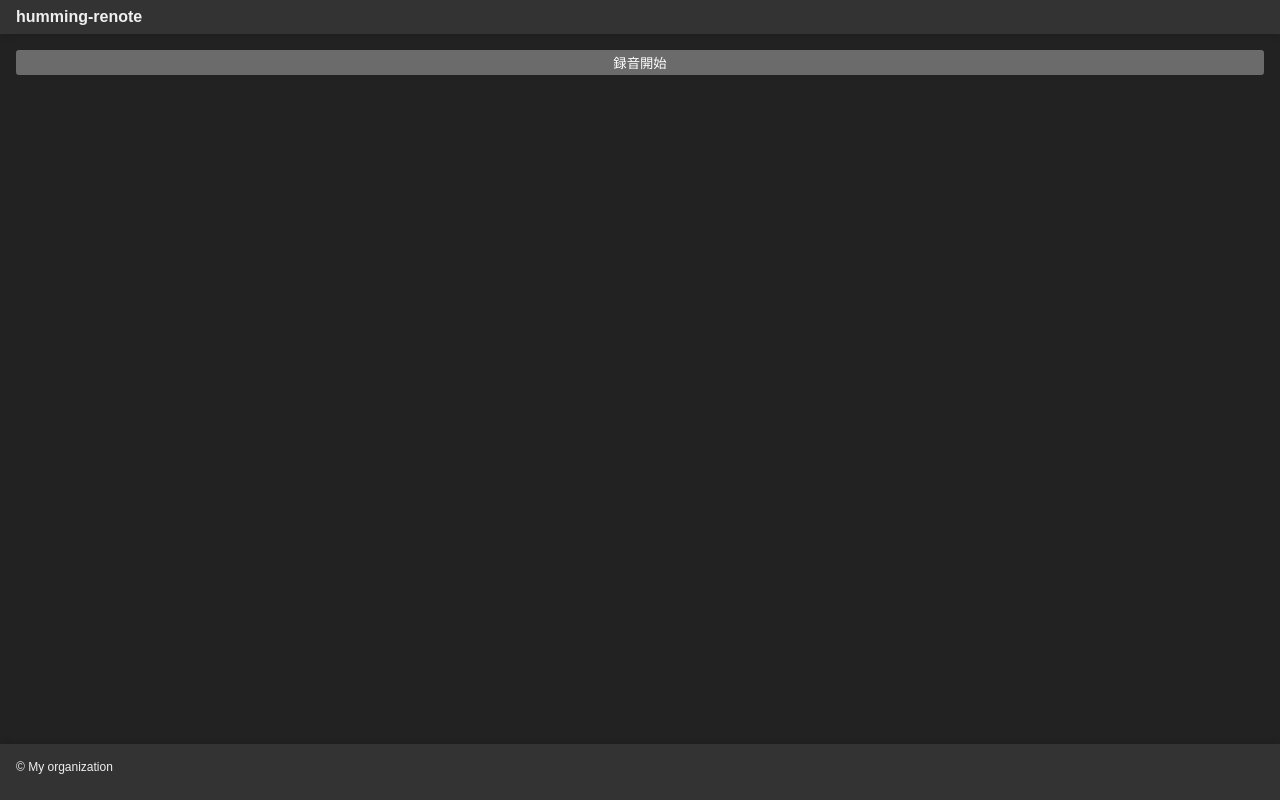
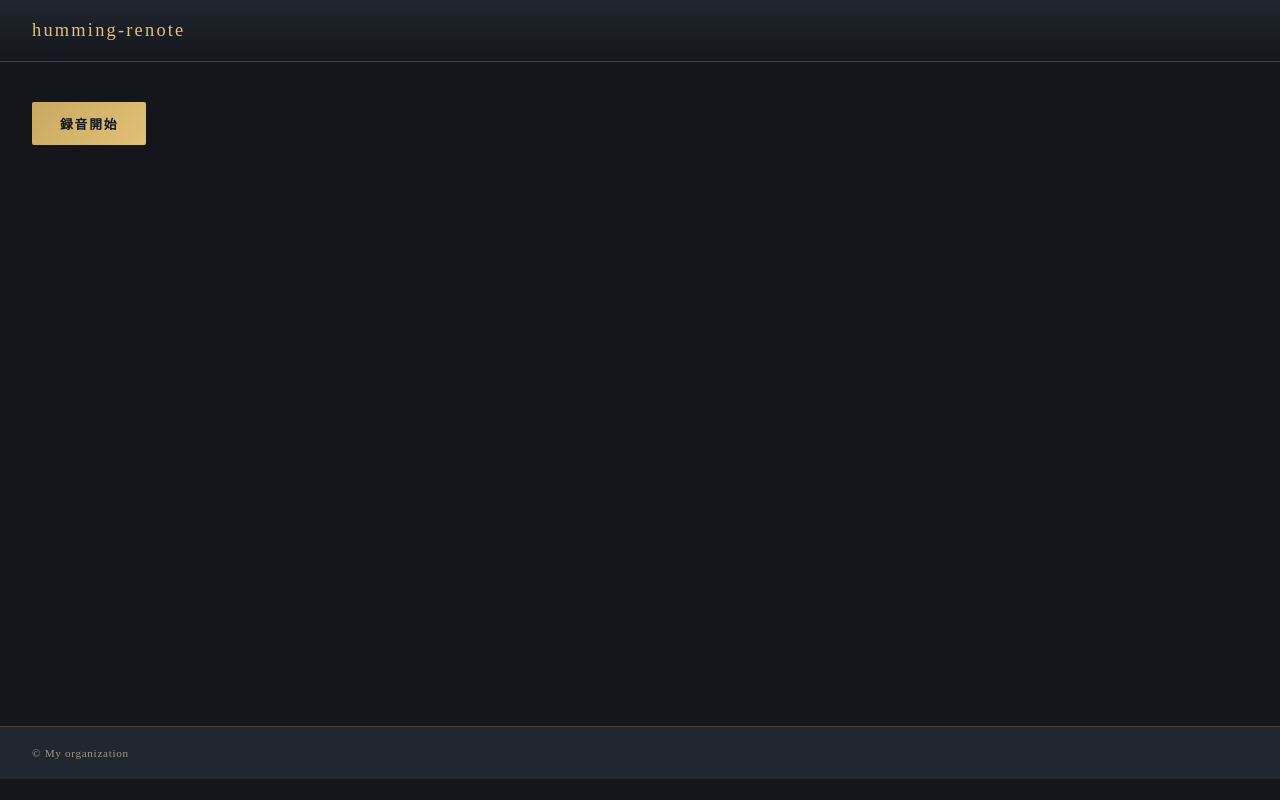
Before and after one commit to reload-co-jp/humming-renote, a Next.js app: page / in a window 1280 px wide. Built offline with nearby package versions, Linux system fonts and the light colour scheme.

Commit message:
Change thema

```diff
--- /dev/null
+++ b/app/layout.module.css
@@ -0,0 +1,28 @@
+.header {
+  background: linear-gradient(180deg, var(--color-surface-raised), var(--color-bg));
+  border-bottom: 1px solid var(--color-border);
+  padding: 1.25rem 2rem;
+  position: relative;
+}
+
+.title {
+  color: var(--color-accent-strong);
+  font-size: 1.15rem;
+  font-weight: 500;
+  letter-spacing: 0.12em;
+}
+
+.main {
+  background: var(--color-bg);
+  min-height: calc(100dvh - 8.5rem);
+  padding: 2.5rem 2rem;
+}
+
+.footer {
+  background: var(--color-surface-raised);
+  border-top: 1px solid var(--color-border);
+  color: var(--color-text-muted);
+  font-size: 0.7rem;
+  letter-spacing: 0.06em;
+  padding: 1.25rem 2rem;
+}
--- a/app/layout.tsx
+++ b/app/layout.tsx
@@ -1,5 +1,6 @@
 import { Title } from "@/components/elements/layout"
 import "./reset.css"
+import styles from "./layout.module.css"
 
 export const metadata = {
   title: "humming-renote",
@@ -10,33 +11,11 @@ const RootLayout = ({ children }: { children: React.ReactNode }) => {
   return (
     <html lang="ja">
       <body>
-        <header
-          style={{
-            backgroundColor: "#333",
-            boxShadow: "0 4px 6px rgba(0, 0, 0, 0.1)",
-            padding: ".5rem 1rem",
-            position: "relative",
-          }}
-        >
-          <Title>humming-renote</Title>
+        <header className={styles.header}>
+          <Title className={styles.title}>humming-renote</Title>
         </header>
-        <main
-          style={{
-            background: "#222",
-            minHeight: "calc(100dvh - 5.625rem)",
-            padding: "1rem",
-          }}
-        >
-          {children}
-        </main>
-        <footer
-          style={{
-            backgroundColor: "#333",
-            boxShadow: "0 -4px 6px rgba(0, 0, 0, 0.1)",
-            fontSize: ".75rem",
-            padding: "1rem",
-          }}
-        >
+        <main className={styles.main}>{children}</main>
+        <footer className={styles.footer}>
           <p>&copy; My organization</p>
         </footer>
       </body>
--- /dev/null
+++ b/app/page.module.css
@@ -0,0 +1,100 @@
+.page {
+  display: flex;
+  flex-direction: column;
+  gap: 2rem;
+  max-width: 640px;
+}
+
+.recordButton {
+  background: linear-gradient(135deg, var(--color-accent), var(--color-accent-strong));
+  border: none;
+  border-radius: 2px;
+  color: var(--color-bg);
+  cursor: pointer;
+  font-size: 0.8rem;
+  font-weight: 600;
+  letter-spacing: 0.14em;
+  padding: 0.75rem 1.75rem;
+  transition: filter 0.2s ease, transform 0.2s ease;
+  width: fit-content;
+}
+
+.recordButton:hover {
+  filter: brightness(1.08);
+  transform: translateY(-1px);
+}
+
+.recordButton.recording {
+  background: transparent;
+  border: 1px solid var(--color-accent);
+  color: var(--color-accent-strong);
+}
+
+.meterCard {
+  background: var(--color-surface);
+  border: 1px solid var(--color-border);
+  border-radius: 4px;
+  display: flex;
+  flex-direction: column;
+  gap: 0.75rem;
+  padding: 1.25rem 1.5rem;
+}
+
+.meterTrack {
+  background: var(--color-surface-raised);
+  border-radius: 2px;
+  height: 4px;
+  overflow: hidden;
+  width: 100%;
+}
+
+.meterFill {
+  background: linear-gradient(90deg, var(--color-accent), var(--color-accent-strong));
+  height: 100%;
+  transition: width 0.1s linear;
+}
+
+.pitchLabel {
+  color: var(--color-text-muted);
+  font-size: 0.85rem;
+  letter-spacing: 0.04em;
+}
+
+.error {
+  color: #d98a8a;
+  font-size: 0.85rem;
+}
+
+.resultCard {
+  background: var(--color-surface);
+  border: 1px solid var(--color-border);
+  border-radius: 4px;
+  display: flex;
+  flex-direction: column;
+  gap: 1.25rem;
+  padding: 1.5rem;
+}
+
+.resultTitle {
+  color: var(--color-text-muted);
+  font-size: 0.75rem;
+  letter-spacing: 0.1em;
+}
+
+.playButton {
+  background: transparent;
+  border: 1px solid var(--color-border);
+  border-radius: 2px;
+  color: var(--color-text);
+  cursor: pointer;
+  font-size: 0.75rem;
+  letter-spacing: 0.08em;
+  padding: 0.5rem 1.25rem;
+  transition: border-color 0.2s ease, color 0.2s ease;
+  width: fit-content;
+}
+
+.playButton:hover {
+  border-color: var(--color-accent);
+  color: var(--color-accent-strong);
+}
--- a/app/page.tsx
+++ b/app/page.tsx
@@ -4,6 +4,7 @@ import { FC } from "react"
 import { useHumming } from "@/hooks/useHumming"
 import { usePlayback } from "@/hooks/usePlayback"
 import { Staff } from "@/components/elements/staff"
+import styles from "./page.module.css"
 
 const Page: FC = () => {
   const { isRecording, volume, livePitch, noteEvents, error, start, stop } =
@@ -11,30 +12,23 @@ const Page: FC = () => {
   const playback = usePlayback()
 
   return (
-    <div
-      style={{
-        color: "#fff",
-        display: "flex",
-        flexDirection: "column",
-        gap: "1rem",
-      }}
-    >
-      <button onClick={isRecording ? stop : start}>
+    <div className={styles.page}>
+      <button
+        className={`${styles.recordButton} ${isRecording ? styles.recording : ""}`}
+        onClick={isRecording ? stop : start}
+      >
         {isRecording ? "録音停止" : "録音開始"}
       </button>
 
       {isRecording && (
-        <div style={{ display: "flex", flexDirection: "column", gap: ".5rem" }}>
-          <div style={{ background: "#444", height: 8, width: 200 }}>
+        <div className={styles.meterCard}>
+          <div className={styles.meterTrack}>
             <div
-              style={{
-                background: "#4caf50",
-                height: "100%",
-                width: `${Math.min(volume * 400, 100)}%`,
-              }}
+              className={styles.meterFill}
+              style={{ width: `${Math.min(volume * 400, 100)}%` }}
             />
           </div>
-          <p>
+          <p className={styles.pitchLabel}>
             {livePitch
               ? `${livePitch.noteName} (${livePitch.frequency.toFixed(1)} Hz)`
               : "-"}
@@ -42,21 +36,21 @@ const Page: FC = () => {
         </div>
       )}
 
-      {error && <p style={{ color: "#f66" }}>{error}</p>}
+      {error && <p className={styles.error}>{error}</p>}
 
       {noteEvents && (
-        <div style={{ display: "flex", flexDirection: "column", gap: ".5rem" }}>
-          <p>採譜結果 ({noteEvents.length}音)</p>
+        <div className={styles.resultCard}>
+          <p className={styles.resultTitle}>採譜結果 ({noteEvents.length}音)</p>
           {noteEvents.length > 0 ? (
             <>
               <Staff noteEvents={noteEvents} />
               <button
+                className={styles.playButton}
                 onClick={() =>
                   playback.isPlaying
                     ? playback.stop()
                     : playback.play(noteEvents)
                 }
-                style={{ width: "fit-content" }}
               >
                 {playback.isPlaying ? "再生停止" : "再生"}
               </button>
--- a/app/reset.css
+++ b/app/reset.css
@@ -1,11 +1,20 @@
 * {
   box-sizing: border-box;
-  font-family: sans-serif;
+  font-family: "Hiragino Mincho ProN", "Yu Mincho", "Noto Serif JP", serif;
   margin: 0;
 }
 
 :root {
-  background: #333;
-  color: #f0f0f0;
+  --color-bg: #14161c;
+  --color-surface: #1c1f28;
+  --color-surface-raised: #22262f;
+  --color-border: rgba(201, 169, 97, 0.22);
+  --color-text: #ece7db;
+  --color-text-muted: #9a978d;
+  --color-accent: #c9a961;
+  --color-accent-strong: #e2c078;
+
+  background: var(--color-bg);
+  color: var(--color-text);
   color-scheme: dark;
 }
--- a/components/elements/layout.tsx
+++ b/components/elements/layout.tsx
@@ -5,7 +5,7 @@ export const Title: FC<ComponentProps<"h1">> = ({
   children,
   ...props
 }) => (
-  <h1 style={{ fontSize: "1rem", margin: 0, ...style }} {...props}>
+  <h1 style={{ margin: 0, ...style }} {...props}>
     {children}
   </h1>
 )
--- a/components/elements/staff.tsx
+++ b/components/elements/staff.tsx
@@ -66,7 +66,14 @@ export const Staff: FC<Props> = ({ noteEvents }) => {
     <div
       ref={containerRef}
       className={styles.staff}
-      style={{ background: "#fff", borderRadius: 4, overflowX: "auto" }}
+      style={{
+        background: "#fdfbf5",
+        border: "1px solid rgba(201, 169, 97, 0.3)",
+        borderRadius: 4,
+        boxShadow: "0 4px 16px rgba(0, 0, 0, 0.25)",
+        overflowX: "auto",
+        padding: "0.5rem",
+      }}
     />
   )
 }
```
